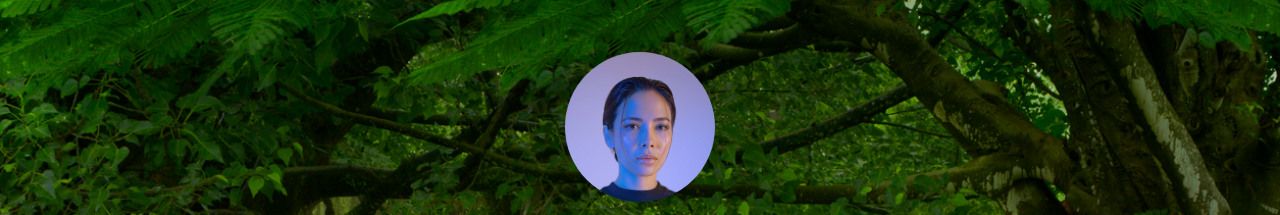
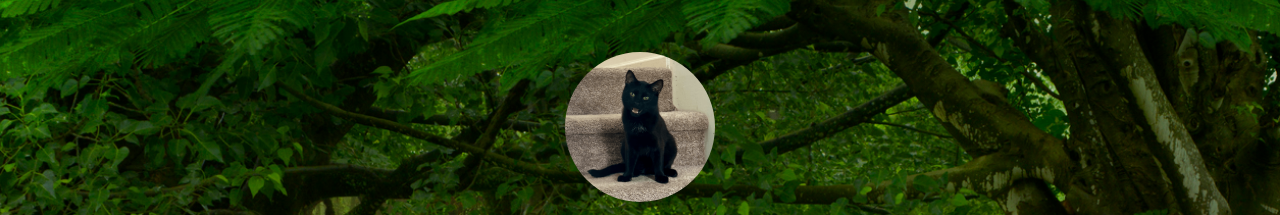
Before and after one commit to sydneysladden/sydneysladden.github.io, a plain HTML site: page index.html in a window 1280 px wide. Shown: the top 215 px of the page. Drawn offline with Linux system fonts and the light colour scheme.

Commit message:
Update index.html

```diff
--- a/index.html
+++ b/index.html
@@ -15,7 +15,7 @@
   <div class="container">
     <!-- Image and name container. Put your replacement photo—which you should crop to be square—in the images folder, then change the source attribute to images/yourportraitfilename.jpg. This path says, "Look in the images folder for yourportraitfilename.jpg." Be sure to change the alt text, too. -->
     <div class="image-container">
-      <img src="images/portrait.jpg" alt="Photo by Art Hauntington">
+      <img src="images/pfp.png" alt="Photo by Art Hauntington">
     </div>
     <div class="intro">
       I'm <span class="name"><strong>Sydney Sladden</strong></span>, An English major with really bad spelling. Sorry, I cant talk right now- my cat is stuck in his food bin.
```
